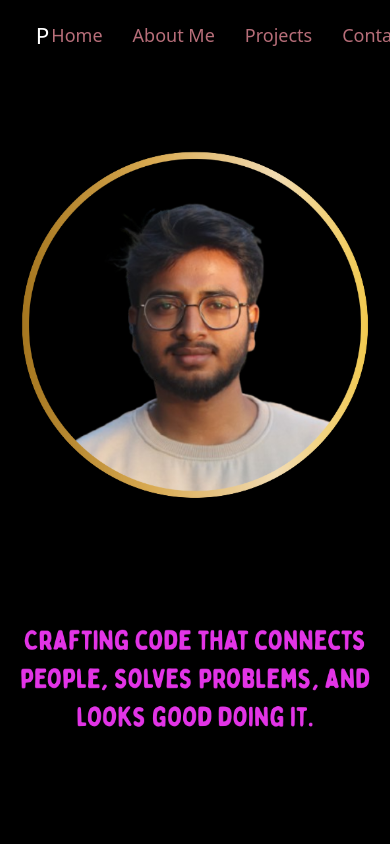
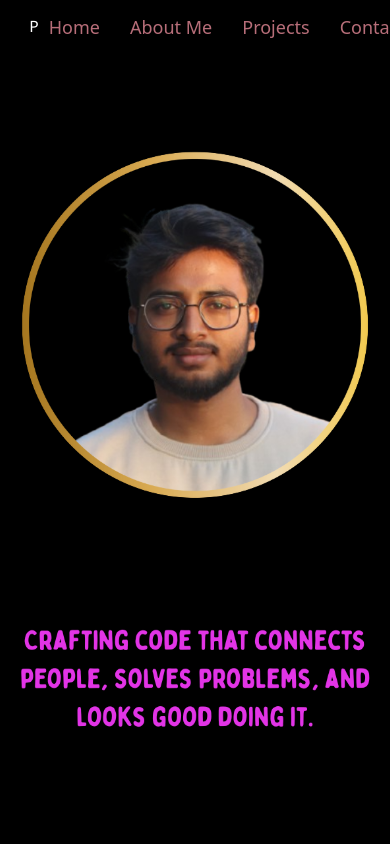
Before and after one commit to Subham044556/Portfolio, a React (Vite) app: page / in a window 390 px wide. Shown: the top 844 px of the page. Built offline with nearby package versions, Linux system fonts and the light colour scheme.

Commit message:
refactor site-name styles for improved readability and layout

```diff
--- a/src/index.css
+++ b/src/index.css
@@ -43,18 +43,18 @@ body{
 .site-name {
   position: relative;
   font-family: 'Segoe UI', Arial, sans-serif;
-  font-size: clamp(1.4rem, 3vw, 2.4rem);
+  font-size: clamp(1rem, 2.5vw, 2rem);  /* Decreased max size */
   font-weight: 500;
   letter-spacing: 1px;
-  padding: 0.3em 0.7em;
+  padding: 0.2em 0.6em; /* Reduced padding */
   color: #fff;
-  text-shadow: 0 2px 8px rgba(0, 0, 0, 0.25);
+  text-shadow: 0 1px 4px rgba(0, 0, 0, 0.2);
   white-space: nowrap;
   overflow: hidden;
   text-overflow: ellipsis;
   display: flex;
   align-items: center;
-  height: 100%; /* match navbar height */
+  height: 100%;
 }
 
 .site-name:hover {
@@ -73,6 +73,8 @@ body{
 
 .nav ul li {
   list-style: none;
+  gap: 0.4rem;
+  font-size: 0.9rem;
 }
 
 .nav ul li a {
@@ -156,16 +158,23 @@ body{
   .site-name::after {
     content: "Portfolio";
     color: #fff;
-    font-size: inherit;
+    font-size: clamp(0.9rem, 4vw, 1.5rem); /* smaller font */
     font-family: inherit;
     position: absolute;
-    left: 0.7em;
+    left: 0.6em;
     top: 50%;
     transform: translateY(-50%);
+  }
+  .nav ul li{
+    gap: 0.4rem;
+    font-size: 0.9rem;
   }
 
   .site-name {
     color: transparent;
     text-shadow: none;
+    padding: 0.2em 0.6em; /* tighter padding */
+    font-size: 1rem;
+    margin-right: 0.6rem;
   }
 }
```
